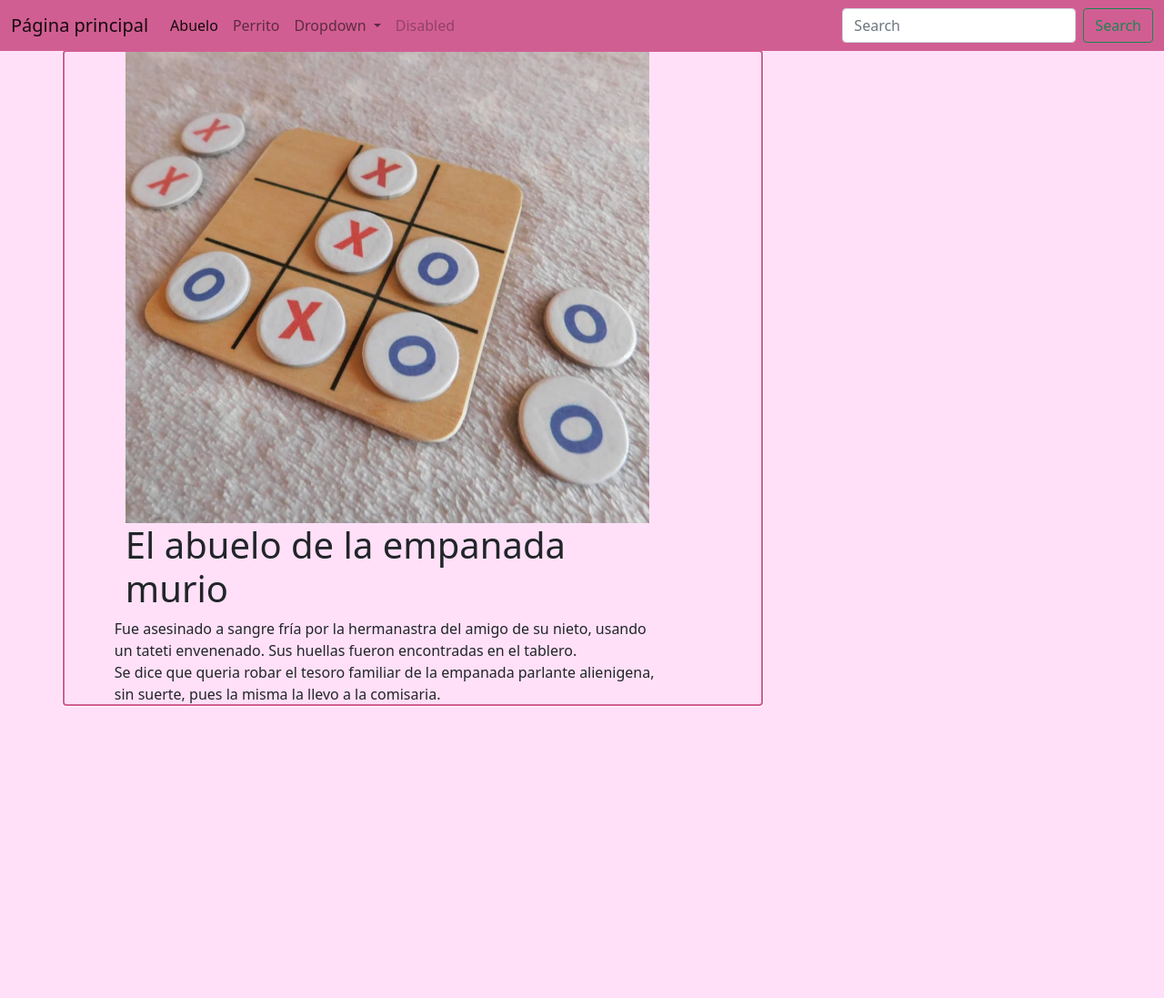
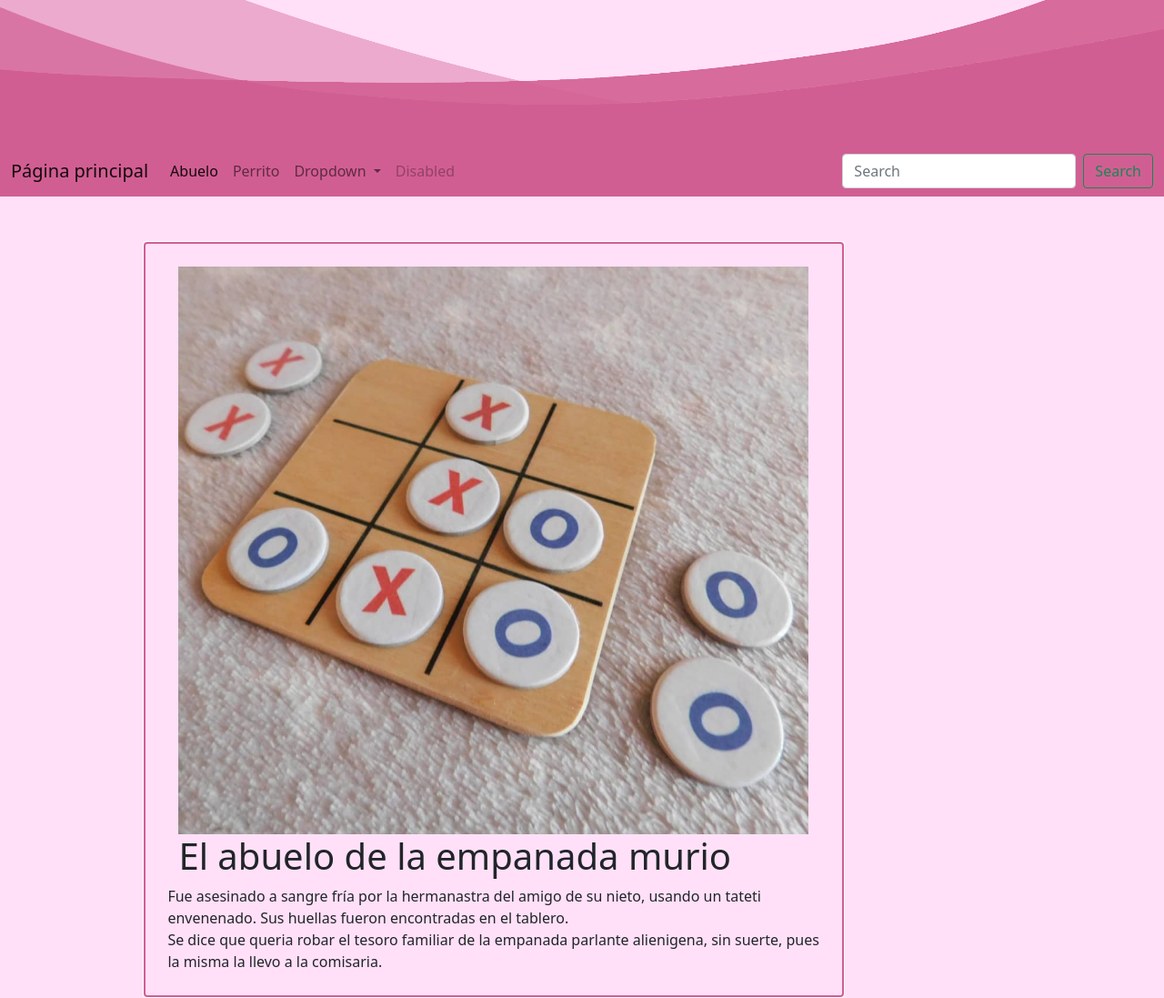
Before and after one commit to mertens2/proyecto-final-desarrollo-web, a plain HTML site: page html/noticia-abuelo.html in a window 1280 px wide. Shown: the whole page at 91% size. Before the commit the page ends 800 px from the top, so only its background shows below. Drawn offline with nearby package versions, Linux system fonts and the light colour scheme; files that its build step writes are made by us from their sources.

Commit message:
mejorada estetica general

```diff
--- a/css/noticias.css
+++ b/css/noticias.css
@@ -1,6 +1,11 @@
 .row {
-    padding-left: 5%;
-    padding-right: 10%;
+    margin-top: 4vw;
+    margin-left: 6vw;
+    margin-bottom: 4vw;
+    padding-top: 2vw;
+    padding-bottom: 2vw;
+    padding-left: 2vw;
+    padding-right: 2vw;
     width: 60vw;
     outline: auto;
     outline-color: #d15e92;
@@ -11,7 +16,7 @@ body {
 
 .cudi-banner {
     height: 20vh;
-    width: 100vw;
+    width: 100%;
 }
 
 .bg-light {
--- a/html/noticia-abuelo.html
+++ b/html/noticia-abuelo.html
@@ -16,6 +16,7 @@
 </head>
 
 <body>
+    <div class="cudi-banner"><img class="banner" src="../img/banner back.png"></div>
     <nav class="navbar navbar-expand-lg navbar-light bg-light">
         <div class="container-fluid">
             <a class="navbar-brand" href="../INDEX.html">Página principal</a>
```
Also changed, not shown: INDEX.html (+1 -1 lines), html/noticia-perrito.html (+1 -0 lines).
